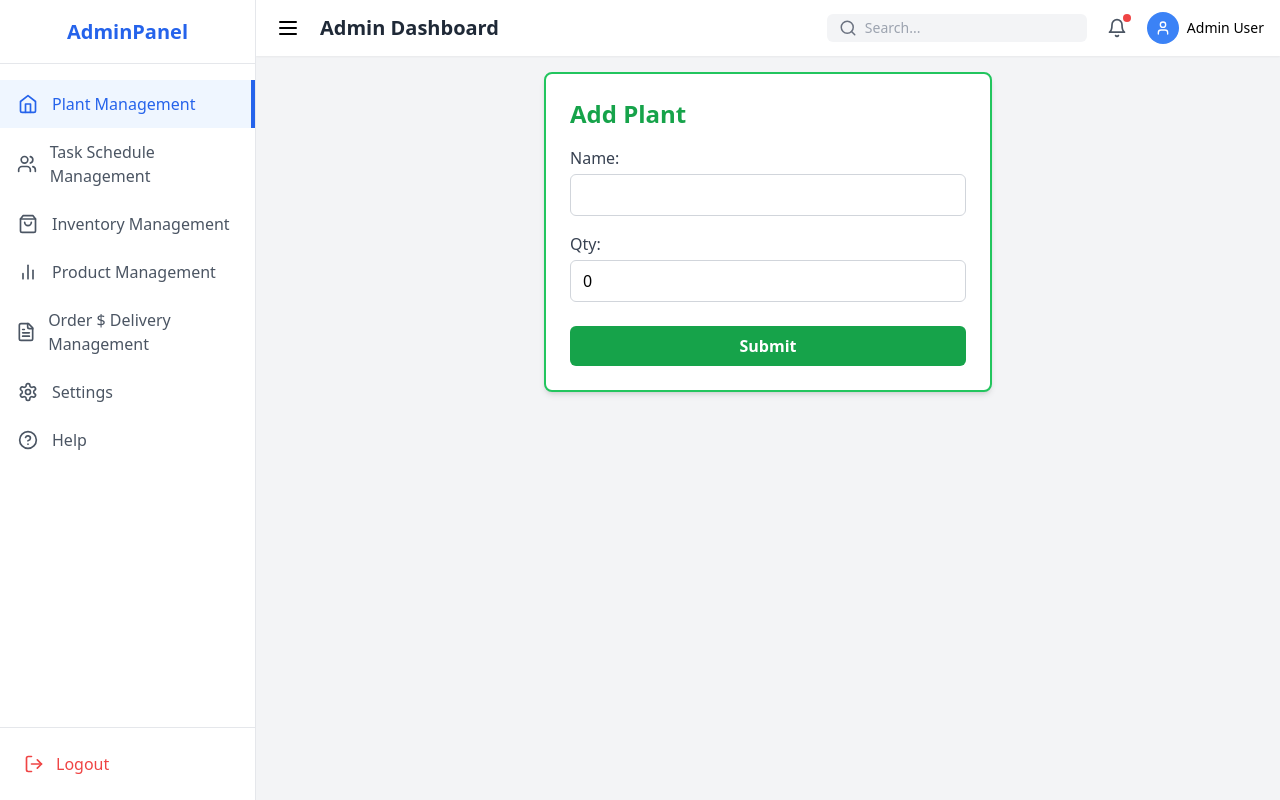
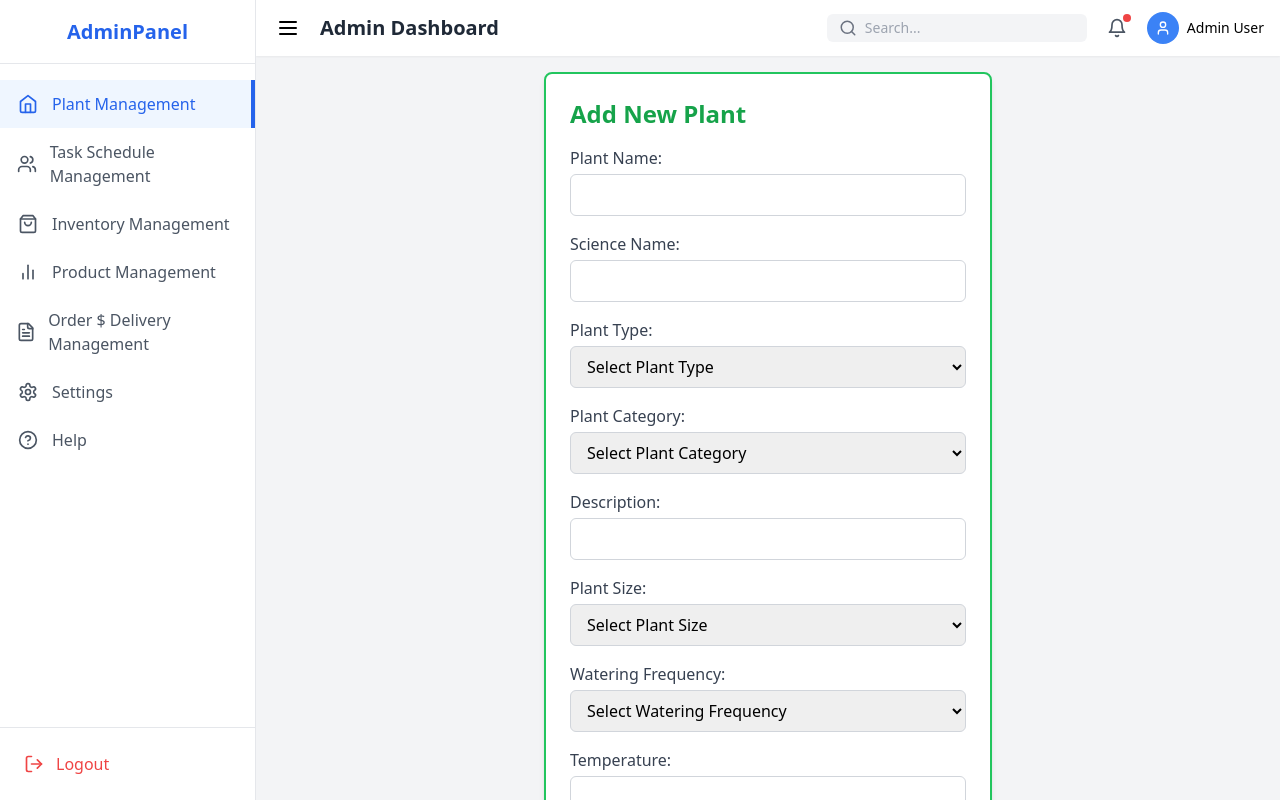
Before and after one commit to BihiniA/AgriNexus_Client, a React (Vite) app: page /admin/plants/add-plant in a window 1280 px wide. Built offline with nearby package versions, Linux system fonts and the light colour scheme.

Commit message:
Add plant

```diff
--- a/src/components/Admin/AddPlant.jsx
+++ b/src/components/Admin/AddPlant.jsx
@@ -2,15 +2,25 @@ import React, { useState } from 'react';
 
 const AddPlant = () => {
   const [formData, setFormData] = useState({
-    name: '',
-    qty: 0
+    plantname: '',
+    sciencename: '',
+    planttype: '',
+    plantcategory: '',
+    description: '',
+    plantsize: '',
+    wateringfeq: '',
+    temp: '',
+    light: '',
+    avalquaantity: '',
+    priceunit: '',
+    origin: '',
   });
 
   const handleChange = (e) => {
     const { name, value } = e.target;
     setFormData(prevState => ({
       ...prevState,
-      [name]: name === 'qty' ? parseInt(value) || 0 : value
+      [name]: value
     }));
   };
 
@@ -18,17 +28,30 @@ const AddPlant = () => {
     e.preventDefault();
 
     try {
-      const response = await fetch('/admin/plants/add-plant', {
+      const response = await fetch('http://localhost:7000/api/plant', {
         method: 'POST',
         headers: {
-          'Content-Type': 'application/json'
+          'Content-Type': 'application/json',
         },
-        body: JSON.stringify(formData)
+        body: JSON.stringify(formData),
       });
 
       if (response.ok) {
         // Reset form after successful submission
-        setFormData({ name: '', qty: 0 });
+        setFormData({
+          plantname: '',
+          sciencename: '',
+          planttype: '',
+          plantcategory: '',
+          description: '',
+          plantsize: '',
+          wateringfeq: '',
+          temp: '',
+          light: '',
+          avalquaantity: '',
+          priceunit: '',
+          origin: '',
+        });
         alert('Plant added successfully!');
       } else {
         alert('Failed to add plant');
@@ -41,29 +64,194 @@ const AddPlant = () => {
 
   return (
     <div className="max-w-md mx-auto p-6 bg-white border-2 border-green-500 rounded-lg shadow-md">
-      <h2 className="text-2xl font-bold text-green-600 mb-4">Add Plant</h2>
+      <h2 className="text-2xl font-bold text-green-600 mb-4">Add New Plant</h2>
 
       <form onSubmit={handleSubmit}>
+        {/* Plant Name */}
         <div className="mb-4">
-          <label htmlFor="name" className="block text-gray-700 mb-1">Name:</label>
+          <label htmlFor="plantname" className="block text-gray-700 mb-1">Plant Name:</label>
           <input
             type="text"
-            id="name"
-            name="name"
-            value={formData.name}
+            id="plantname"
+            name="plantname"
+            value={formData.plantname}
             onChange={handleChange}
             className="w-full px-3 py-2 border border-gray-300 rounded-md focus:outline-none focus:ring-2 focus:ring-red-500"
             required
           />
         </div>
 
-        <div className="mb-6">
-          <label htmlFor="qty" className="block text-gray-700 mb-1">Qty:</label>
+        {/* Science Name */}
+        <div className="mb-4">
+          <label htmlFor="sciencename" className="block text-gray-700 mb-1">Science Name:</label>
+          <input
+            type="text"
+            id="sciencename"
+            name="sciencename"
+            value={formData.sciencename}
+            onChange={handleChange}
+            className="w-full px-3 py-2 border border-gray-300 rounded-md focus:outline-none focus:ring-2 focus:ring-red-500"
+            required
+          />
+        </div>
+
+        {/* Plant Type */}
+        <div className="mb-4">
+          <label htmlFor="planttype" className="block text-gray-700 mb-1">Plant Type:</label>
+          <select
+            id="planttype"
+            name="planttype"
+            value={formData.planttype}
+            onChange={handleChange}
+            className="w-full px-3 py-2 border border-gray-300 rounded-md focus:outline-none focus:ring-2 focus:ring-red-500"
+            required
+          >
+            <option value="">Select Plant Type</option>
+            <option value="Herb">Herb</option>
+            <option value="Shrub">Shrub</option>
+            <option value="Tree">Tree</option>
+            <option value="Flower">Flower</option>
+          </select>
+        </div>
+
+        {/* Plant Category */}
+        <div className="mb-4">
+          <label htmlFor="plantcategory" className="block text-gray-700 mb-1">Plant Category:</label>
+          <select
+            id="plantcategory"
+            name="plantcategory"
+            value={formData.plantcategory}
+            onChange={handleChange}
+            className="w-full px-3 py-2 border border-gray-300 rounded-md focus:outline-none focus:ring-2 focus:ring-red-500"
+            required
+          >
+            <option value="">Select Plant Category</option>
+            <option value="Medicinal">Medicinal</option>
+            <option value="Culinary">Culinary</option>
+            <option value="Aromatic">Aromatic</option>
+            <option value="Ornamental">Ornamental</option>
+          </select>
+        </div>
+
+        {/* Description */}
+        <div className="mb-4">
+          <label htmlFor="description" className="block text-gray-700 mb-1">Description:</label>
+          <input
+            type="text"
+            id="description"
+            name="description"
+            value={formData.description}
+            onChange={handleChange}
+            className="w-full px-3 py-2 border border-gray-300 rounded-md focus:outline-none focus:ring-2 focus:ring-red-500"
+            required
+          />
+        </div>
+
+        {/* Plant Size */}
+        <div className="mb-4">
+          <label htmlFor="plantsize" className="block text-gray-700 mb-1">Plant Size:</label>
+          <select
+            id="plantsize"
+            name="plantsize"
+            value={formData.plantsize}
+            onChange={handleChange}
+            className="w-full px-3 py-2 border border-gray-300 rounded-md focus:outline-none focus:ring-2 focus:ring-red-500"
+            required
+          >
+            <option value="">Select Plant Size</option>
+            <option value="Small">Small</option>
+            <option value="Medium">Medium</option>
+            <option value="Large">Large</option>
+          </select>
+        </div>
+
+        {/* Watering Frequency */}
+        <div className="mb-4">
+          <label htmlFor="wateringfeq" className="block text-gray-700 mb-1">Watering Frequency:</label>
+          <select
+            id="wateringfeq"
+            name="wateringfeq"
+            value={formData.wateringfeq}
+            onChange={handleChange}
+            className="w-full px-3 py-2 border border-gray-300 rounded-md focus:outline-none focus:ring-2 focus:ring-red-500"
+            required
+          >
+            <option value="">Select Watering Frequency</option>
+            <option value="Daily">Daily</option>
+            <option value="Weekly">Weekly</option>
+            <option value="Bi-weekly">Bi-weekly</option>
+            <option value="Monthly">Monthly</option>
+          </select>
+        </div>
+
+        {/* Temperature */}
+        <div className="mb-4">
+          <label htmlFor="temp" className="block text-gray-700 mb-1">Temperature:</label>
+          <input
+            type="text"
+            id="temp"
+            name="temp"
+            value={formData.temp}
+            onChange={handleChange}
+            className="w-full px-3 py-2 border border-gray-300 rounded-md focus:outline-none focus:ring-2 focus:ring-red-500"
+            required
+          />
+        </div>
+
+        {/* Light */}
+        <div className="mb-4">
+          <label htmlFor="light" className="block text-gray-700 mb-1">Light:</label>
+          <select
+            id="light"
+            name="light"
+            value={formData.light}
+            onChange={handleChange}
+            className="w-full px-3 py-2 border border-gray-300 rounded-md focus:outline-none focus:ring-2 focus:ring-red-500"
+            required
+          >
+            <option value="">Select Light Requirement</option>
+            <option value="Full Sun">Full Sun</option>
+            <option value="Partial Shade">Partial Shade</option>
+            <option value="Shade">Shade</option>
+          </select>
+        </div>
+
+        {/* Available Quantity */}
+        <div className="mb-4">
+          <label htmlFor="avalquaantity" className="block text-gray-700 mb-1">Available Quantity:</label>
           <input
             type="number"
-            id="qty"
-            name="qty"
-            value={formData.qty}
+            id="avalquaantity"
+            name="avalquaantity"
+            value={formData.avalquaantity}
+            onChange={handleChange}
+            className="w-full px-3 py-2 border border-gray-300 rounded-md focus:outline-none focus:ring-2 focus:ring-red-500"
+            required
+          />
+        </div>
+
+        {/* Price Unit */}
+        <div className="mb-4">
+          <label htmlFor="priceunit" className="block text-gray-700 mb-1">Price Unit:</label>
+          <input
+            type="text"
+            id="priceunit"
+            name="priceunit"
+            value={formData.priceunit}
+            onChange={handleChange}
+            className="w-full px-3 py-2 border border-gray-300 rounded-md focus:outline-none focus:ring-2 focus:ring-red-500"
+            required
+          />
+        </div>
+
+        {/* Origin */}
+        <div className="mb-4">
+          <label htmlFor="origin" className="block text-gray-700 mb-1">Origin:</label>
+          <input
+            type="text"
+            id="origin"
+            name="origin"
+            value={formData.origin}
             onChange={handleChange}
             className="w-full px-3 py-2 border border-gray-300 rounded-md focus:outline-none focus:ring-2 focus:ring-red-500"
             required
```
Also changed, not shown: 2 other files (tests, documents, lock files or other folders).
